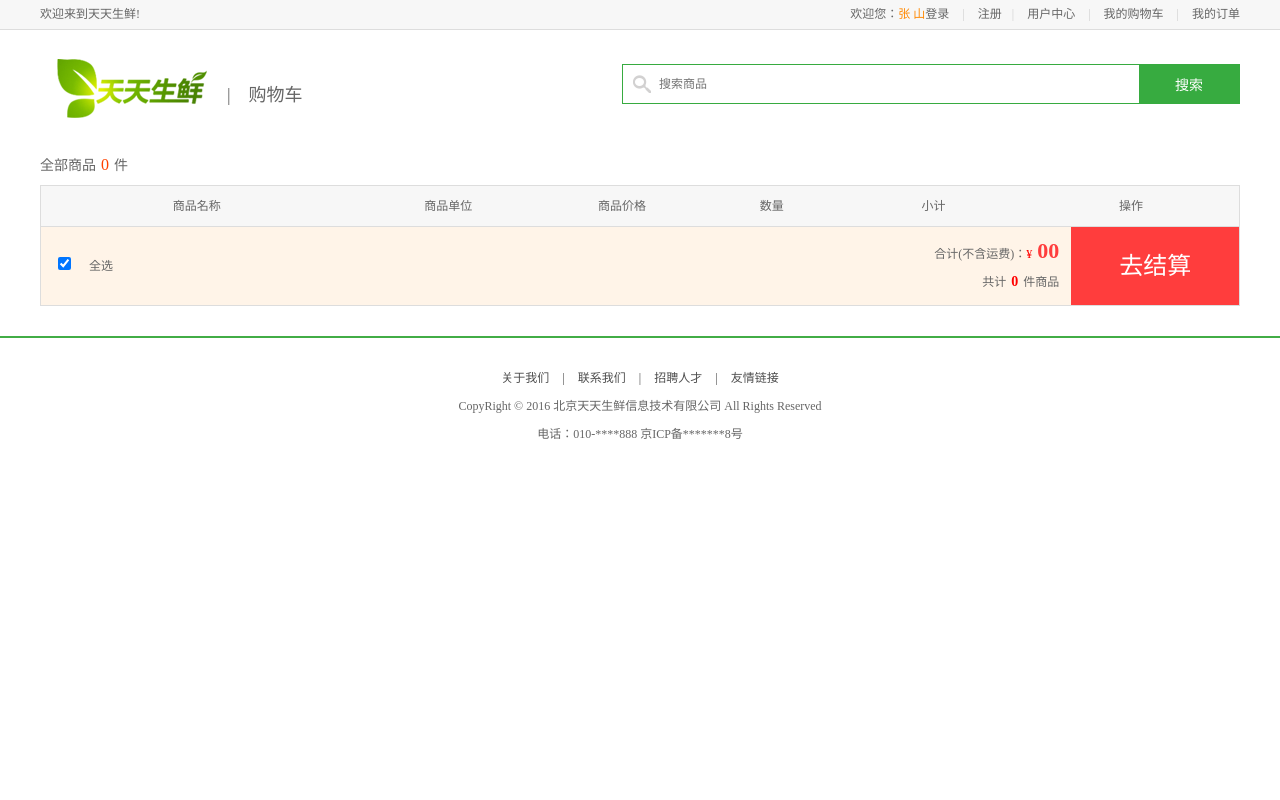
After one commit to SAKURAMatou/dlDailyFrash, a Django app: page /car/myCar in a window 1280 px wide. The commit adds this page. Run offline with Django 3.2, Linux system fonts and the light colour scheme; data that the repository does not hold is empty.

Commit message:
购物车列表页面数据展示

```diff
--- /dev/null
+++ b/apps/car/templates/car_car.html
@@ -0,0 +1,112 @@
+<!DOCTYPE html PUBLIC "-//W3C//DTD XHTML 1.0 Transitional//EN"
+        "http://www.w3.org/TR/xhtml1/DTD/xhtml1-transitional.dtd">
+<html xmlns="http://www.w3.org/1999/xhtml" xml:lang="en">
+<head>
+    <meta http-equiv="Content-Type" content="text/html;charset=UTF-8">
+    <title>天天生鲜-购物车</title>
+    <link rel="stylesheet" type="text/css" href="/static/css/reset.css">
+    <link rel="stylesheet" type="text/css" href="/static/css/main.css">
+</head>
+<body>
+<div class="header_con">
+    <div class="header">
+        <div class="welcome fl">欢迎来到天天生鲜!</div>
+        <div class="fr">
+            <div class="login_info fl">
+                欢迎您：<em>张 山</em>
+            </div>
+            <div class="login_btn fl">
+                <a href="login.html">登录</a>
+                <span>|</span>
+                <a href="register.html">注册</a>
+            </div>
+            <div class="user_link fl">
+                <span>|</span>
+                <a href="user_center_info.html">用户中心</a>
+                <span>|</span>
+                <a href="cart.html">我的购物车</a>
+                <span>|</span>
+                <a href="user_center_order.html">我的订单</a>
+            </div>
+        </div>
+    </div>
+</div>
+
+<div class="search_bar clearfix">
+    <a href="index.html" class="logo fl"><img src="/static/images/logo.png"></a>
+    <div class="sub_page_name fl">|&nbsp;&nbsp;&nbsp;&nbsp;购物车</div>
+    <div class="search_con fr">
+        <input type="text" class="input_text fl" name="" placeholder="搜索商品">
+        <input type="button" class="input_btn fr" name="" value="搜索">
+    </div>
+</div>
+
+<div class="total_count">全部商品<em>{{ totalCount }}</em>件</div>
+<ul class="cart_list_th clearfix">
+    <li class="col01">商品名称</li>
+    <li class="col02">商品单位</li>
+    <li class="col03">商品价格</li>
+    <li class="col04">数量</li>
+    <li class="col05">小计</li>
+    <li class="col06">操作</li>
+</ul>
+{% for carItem in carList %}
+    <ul class="cart_list_td clearfix">
+        <li class="col01"><input type="checkbox" name="" checked></li>
+        <li class="col02"><img src="/static/images/goods/goods012.jpg"></li>
+        <li class="col03">{{ carItem.goodName }}<br><em>{{ carItem.price }}元/500g</em></li>
+        <li class="col04">500g</li>
+        <li class="col05">{{ carItem.price }}元</li>
+        <li class="col06">
+            <div class="num_add">
+                <a href="javascript:;" class="add fl">+</a>
+                <input type="text" class="num_show fl" value="{{ carItem.count }}">
+                <a href="javascript:;" class="minus fl">-</a>
+            </div>
+        </li>
+        <li class="col07">{{ carItem.amount }}元</li>
+        <li class="col08"><a href="javascript:;">删除</a></li>
+    </ul>
+{% endfor %}
+{##}
+{#<ul class="cart_list_td clearfix">#}
+{#    <li class="col01"><input type="checkbox" name="" checked></li>#}
+{#    <li class="col02"><img src="/static/images/goods/goods003.jpg"></li>#}
+{#    <li class="col03">大兴大棚草莓<br><em>16.80元/500g</em></li>#}
+{#    <li class="col04">500g</li>#}
+{#    <li class="col05">16.80元</li>#}
+{#    <li class="col06">#}
+{#        <div class="num_add">#}
+{#            <a href="javascript:;" class="add fl">+</a>#}
+{#            <input type="text" class="num_show fl" value="1">#}
+{#            <a href="javascript:;" class="minus fl">-</a>#}
+{#        </div>#}
+{#    </li>#}
+{#    <li class="col07">16.80元</li>#}
+{#    <li class="col08"><a href="javascript:;">删除</a></li>#}
+{#</ul>#}
+
+
+<ul class="settlements">
+    <li class="col01"><input type="checkbox" name="" checked=""></li>
+    <li class="col02">全选</li>
+    <li class="col03">合计(不含运费)：<span>¥</span><em>{{ totalPrice }}0</em><br>共计<b>{{ totalCount }}</b>件商品</li>
+    <li class="col04"><a href="place_order.html">去结算</a></li>
+</ul>
+
+<div class="footer">
+    <div class="foot_link">
+        <a href="#">关于我们</a>
+        <span>|</span>
+        <a href="#">联系我们</a>
+        <span>|</span>
+        <a href="#">招聘人才</a>
+        <span>|</span>
+        <a href="#">友情链接</a>
+    </div>
+    <p>CopyRight © 2016 北京天天生鲜信息技术有限公司 All Rights Reserved</p>
+    <p>电话：010-****888 京ICP备*******8号</p>
+</div>
+
+</body>
+</html>
--- a/apps/car/urls.py
+++ b/apps/car/urls.py
@@ -1,6 +1,7 @@
 from django.urls import path, include
-from apps.car.views import CarView
+from apps.car import views as CarViews
 
 urlpatterns = [
-    path('addCar', CarView.as_view(), name='addCar')
+    path('addCar', CarViews.CarView.as_view(), name='addCar'),
+    path("myCar", CarViews.myCar.as_view(), name='myCar')  # 我的购物车页面
 ]
--- a/apps/car/views.py
+++ b/apps/car/views.py
@@ -1,4 +1,8 @@
+import decimal
+
+from django.shortcuts import render
 from django.views import View
+
 from commonUtil import DlUtil
 from apps.goods.models import GoodsSKU
 from django_redis import get_redis_connection
@@ -35,3 +39,32 @@ class CarView(View):
         redisConn.hset(carKey, goodId, goodCount)
         countInCar = DlUtil.getUserCountInCar(request.user.id)
         return DlUtil.makeJsonResponse('1', '添加成功！', {"nowCount": countInCar})
+
+
+class myCar(View):
+    def get(self, request):
+        '''
+        我的购物车请求
+        '''
+        user = request.user
+        carList = DlUtil.getUserCarList(user.id)
+        res = []
+        totalCount = 0
+        totalPrice = decimal.Decimal()
+        for key, value in carList.items():
+            # key 商品id,value，购物车内商品数量
+            good = GoodsSKU.objects.filter(id=key).first()
+            if good is not None:
+                # 保存商品数量，计算小计=商品单价*数量
+                good.count = int(value)
+                # django-redis获取到的数字都是btye类型，需要通过decode方法转成字符串；
+                # 商品价格是decimal类型，需要通过decimal.Decimal进行护转化，否则无法和float int进行直接运算
+                good.amount = decimal.Decimal(value.decode()) * good.price
+
+                res.append(good)
+                # 计算总商品数，总价
+                totalCount += good.count
+                totalPrice += good.amount
+
+        return render(request, 'car_car.html',
+                      {'carList': res, 'totalCount': totalCount, 'totalPrice': str(totalPrice)})
--- a/apps/goods/templates/index_goods.html
+++ b/apps/goods/templates/index_goods.html
@@ -33,7 +33,7 @@
                 <span>|</span>
                 <a href="{% url 'user:userInfo' %}">用户中心</a>
                 <span>|</span>
-                <a href="cart.html">我的购物车</a>
+                <a href="{% url 'car:myCar' %}">我的购物车</a>
                 <span>|</span>
                 <a href="user_center_order.html">我的订单</a>
             </div>
--- a/commonUtil/DlUtil.py
+++ b/commonUtil/DlUtil.py
@@ -28,3 +28,12 @@ def setUserLookHistory(user, goodId):
         redisConn.lpush(historyKey, goodId)
         # 防止数据过多需要限制列表的长度
         redisConn.ltrim(historyKey, 0, 4)
+
+
+def getUserCarList(userId):
+    '''
+    获取用户购物车中商品列表
+    '''
+    redisConn = get_redis_connection('default')
+    key = f'car_user_{userId}'
+    return redisConn.hgetall(key)
--- a/templates/base.html
+++ b/templates/base.html
@@ -55,7 +55,7 @@
             </form>
         </div>
         <div class="guest_cart fr">
-            <a href="#" class="cart_name fl">我的购物车</a>
+            <a href="{% url 'car:myCar' %}" class="cart_name fl">我的购物车</a>
             {% if user.car_count %}
                 <div class="goods_count fl" id="show_count">{{ user.car_count }}</div>
             {% else %}
```
